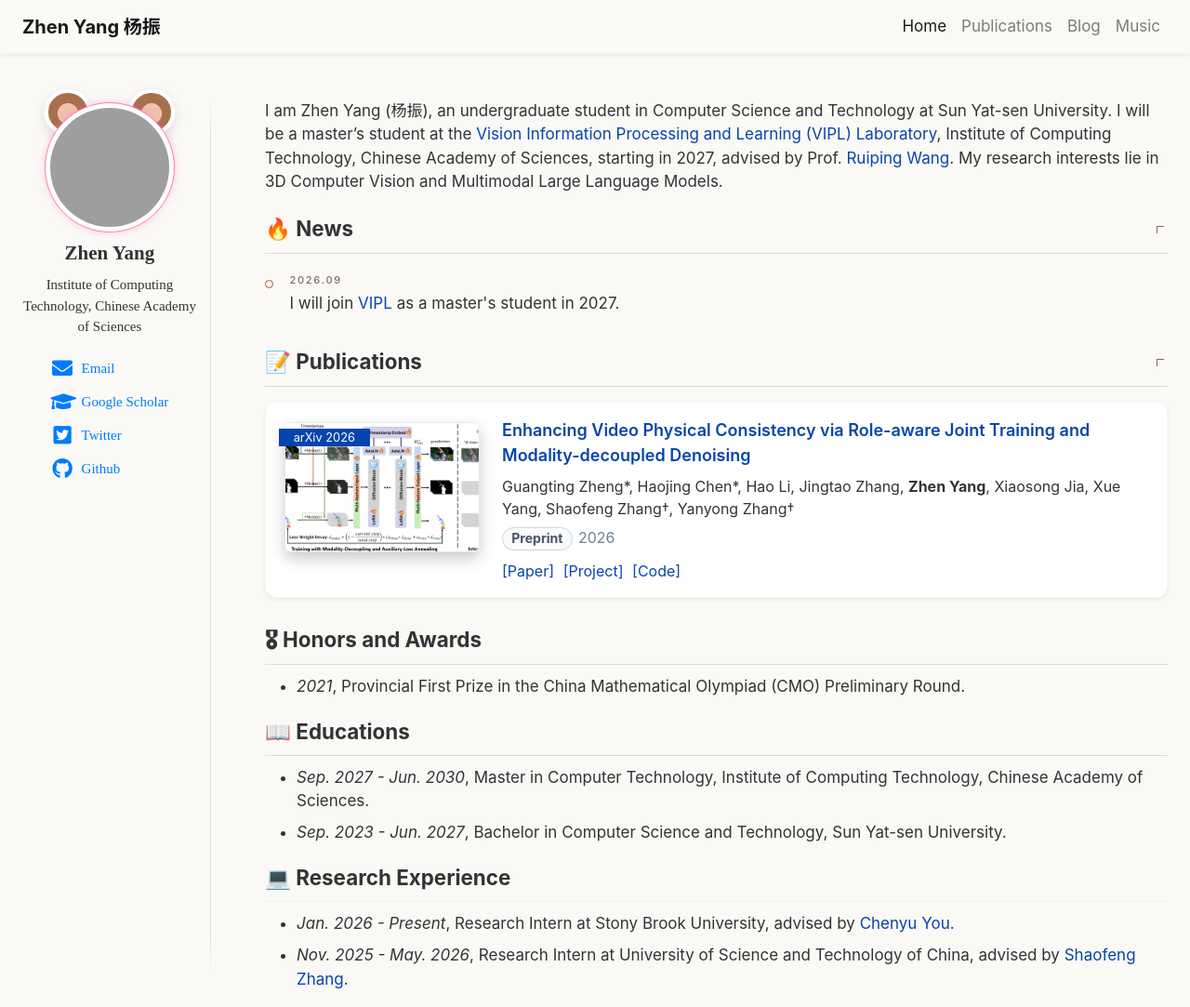
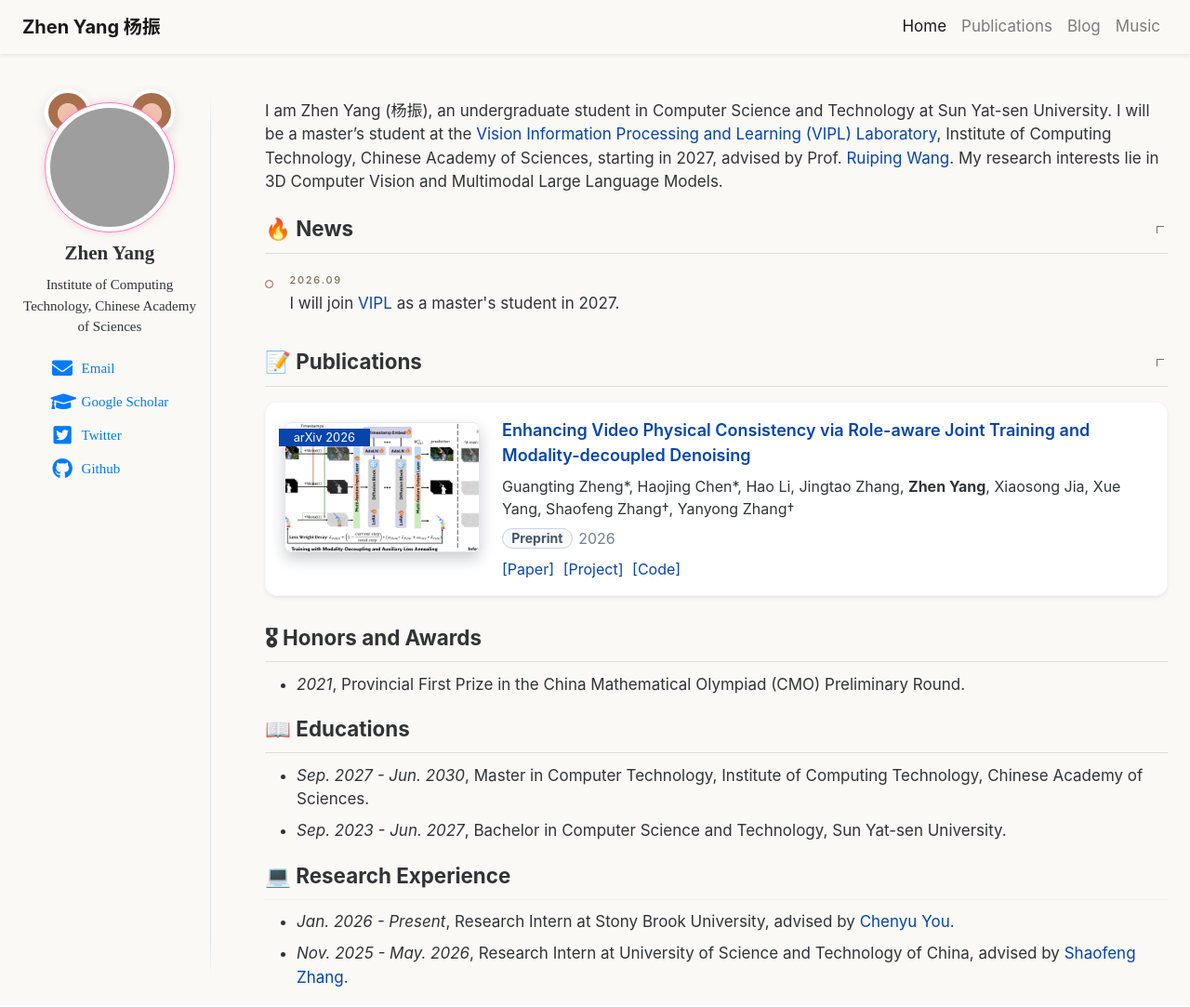
Before and after one commit to MichaelYeung2004/michaelyeung2004.github.io, a Jekyll site: the page built from _pages/about.md, in a window 1280 px wide and 1083 px high. Shown: the whole window at 93% size. Built offline with Jekyll 4.4.1, drawn with Linux system fonts in a browser that asks for light colours; grey boxes are pictures that could not be loaded.

Commit message:
Use native inline baseline layout for venue and year

```diff
--- a/_includes/publication-card.html
+++ b/_includes/publication-card.html
@@ -7,7 +7,7 @@
   <div class="paper-box-text">
     <p><a href="{{ item.links.arXiv }}">{{ item.title }}</a></p>
     <p>{{ item.authors }}</p>
-    <div class="publication-meta"><span class="publication-venue publication-venue--preprint"><span class="publication-venue__label">{{ item.venue }}</span></span><span class="publication-year">{{ item.year }}</span></div>
+    <div class="publication-meta"><span class="publication-venue publication-venue--preprint">{{ item.venue }}</span> <span class="publication-year">{{ item.year }}</span></div>
     <div class="publication-links">
       <a class="publication-link" href="{{ item.links.arXiv }}">[Paper]</a>
       <a class="publication-link" href="{{ item.links.Project }}">[Project]</a>
--- a/_sass/_publication-cards.scss
+++ b/_sass/_publication-cards.scss
@@ -78,29 +78,20 @@
 }
 
 .publication-meta {
-    display: flex;
-    align-items: center;
-    gap: 0.45em;
     margin: 0.55em 0;
-    font-size: 0.88em;
+    font-size: 1rem;
+    line-height: 1.4;
 }
 
 .publication-venue {
-    display: inline-flex;
-    align-items: center;
-    justify-content: center;
-    min-height: 1.8em;
+    display: inline;
+    font-size: 0.88em;
+    margin-right: 0.15em;
     padding: 0.1em 0.65em;
     border: 1px solid;
     border-radius: 999px;
     font-weight: 700;
-    line-height: 1.35;
-
-    &__label {
-        display: block;
-        // Correct the font's low visual baseline without shifting the capsule.
-        transform: translateY(-0.07em);
-    }
+    line-height: inherit;
 
     &--preprint {
         color: #475569;
@@ -124,9 +115,7 @@
 .publication-year {
     color: #718096;
     font-size: 1rem;
-    line-height: 1.35;
-    // Match the optical centering applied to the venue label.
-    transform: translateY(-0.07em);
+    line-height: inherit;
 }
 
 .publication-links {
@@ -149,7 +138,6 @@
 
 @media (max-width: 767px) {
     .paper-box-text { text-align: center; }
-    .paper-box .publication-meta,
     .paper-box .publication-links { justify-content: center; }
 }
 .paper-box .badge {
```
